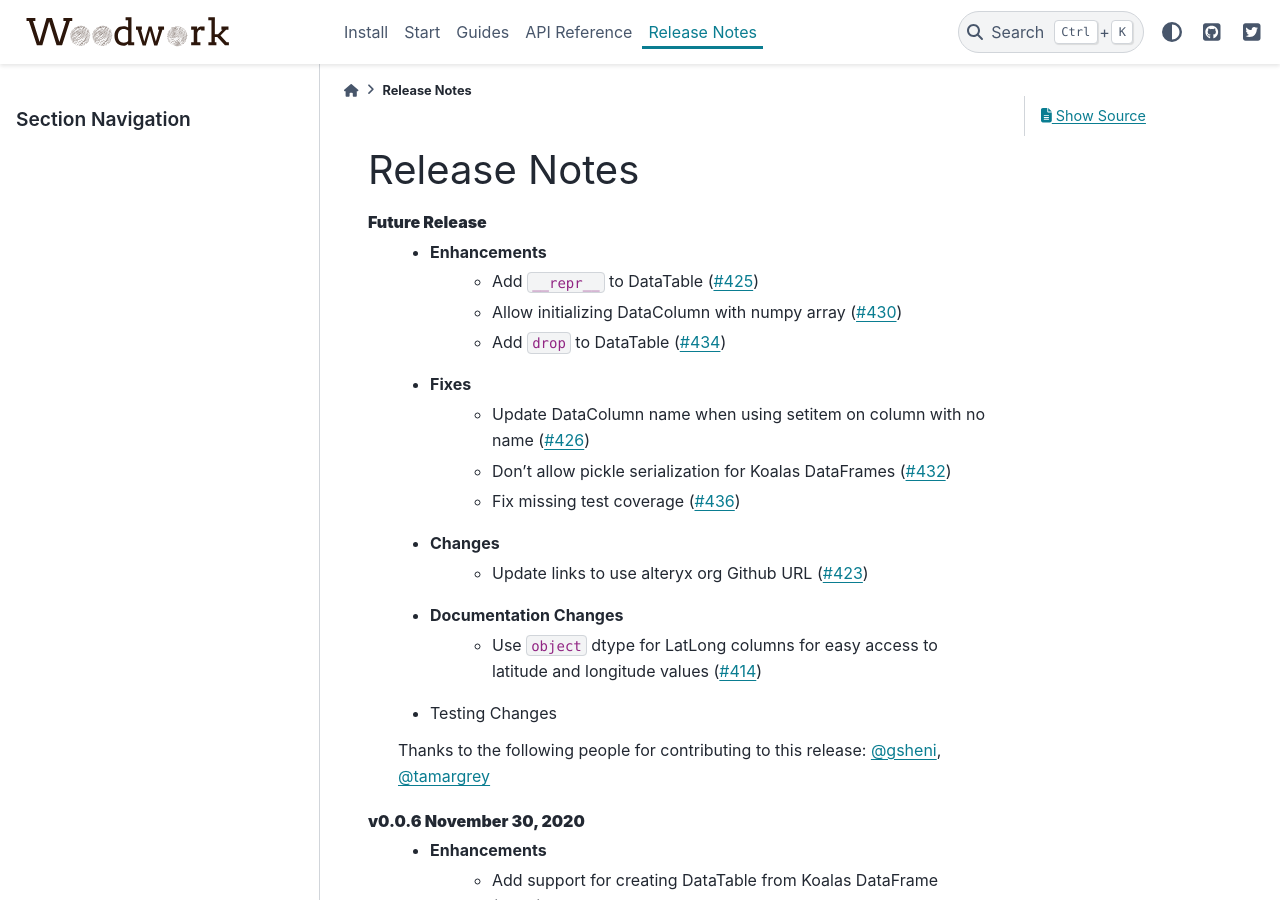
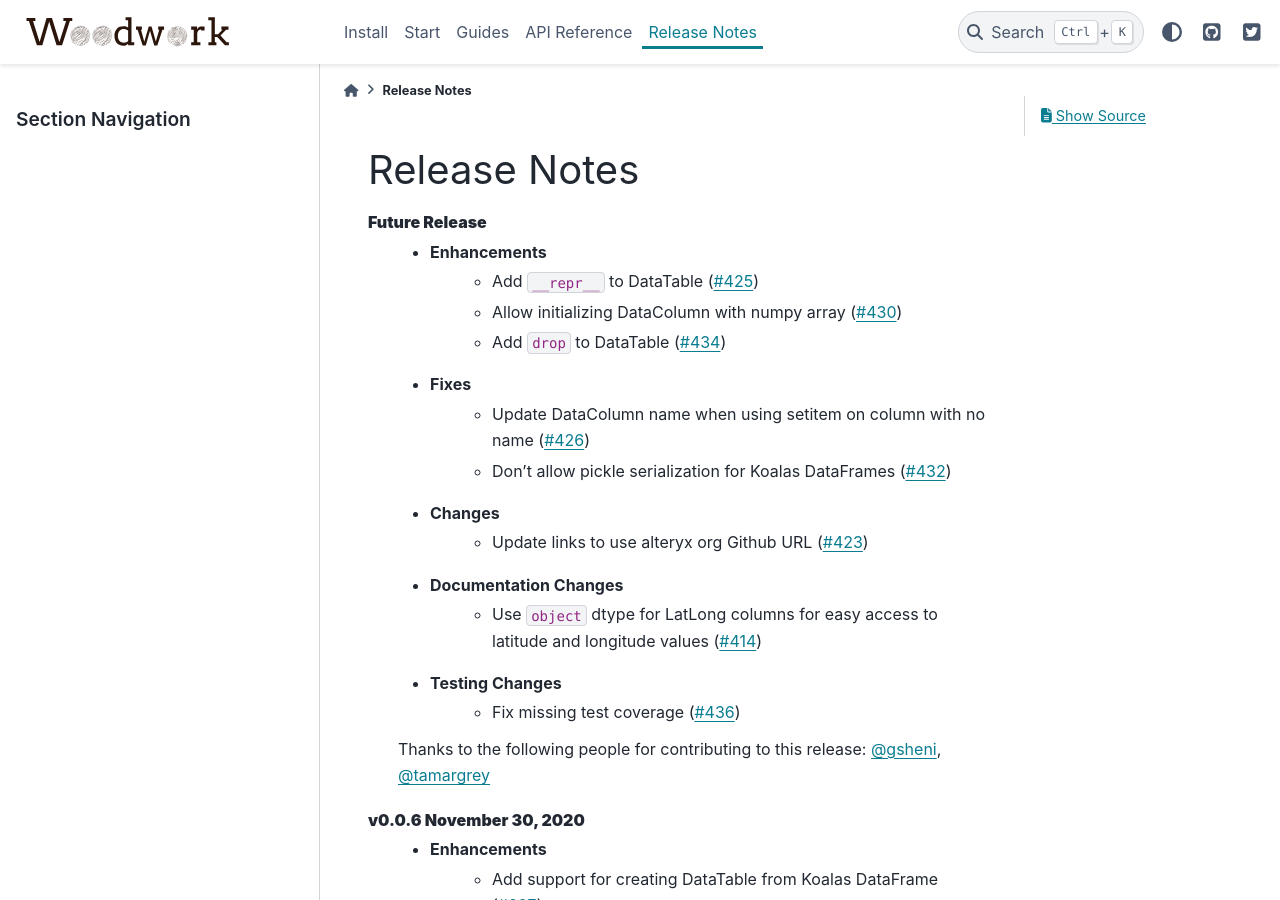
Before and after one commit to alteryx/woodwork, a Sphinx documentation site: the page built from docs/source/release_notes.rst, in a window 1280 px wide and 900 px high. Built offline with Sphinx 7.4.7 and the PyData theme 0.15.4, drawn with Linux system fonts in a browser that asks for light colours; comment, search, counter and statistics services are not loaded.

```diff
--- a/docs/source/release_notes.rst
+++ b/docs/source/release_notes.rst
@@ -10,12 +10,12 @@ Release Notes
     * Fixes
         * Update DataColumn name when using setitem on column with no name (:pr:`426`)
         * Don't allow pickle serialization for Koalas DataFrames (:pr:`432`)
-        * Fix missing test coverage (:pr:`436`)
     * Changes
         * Update links to use alteryx org Github URL (:pr:`423`)
     * Documentation Changes
         * Use ``object`` dtype for LatLong columns for easy access to latitude and longitude values (:pr:`414`)
     * Testing Changes
+        * Fix missing test coverage (:pr:`436`)
 
     Thanks to the following people for contributing to this release:
     :user:`gsheni`, :user:`tamargrey`
```
